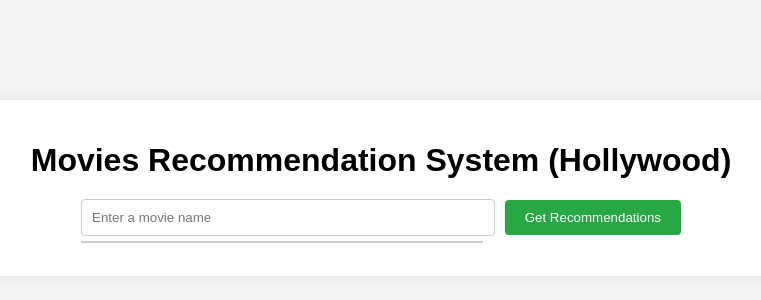
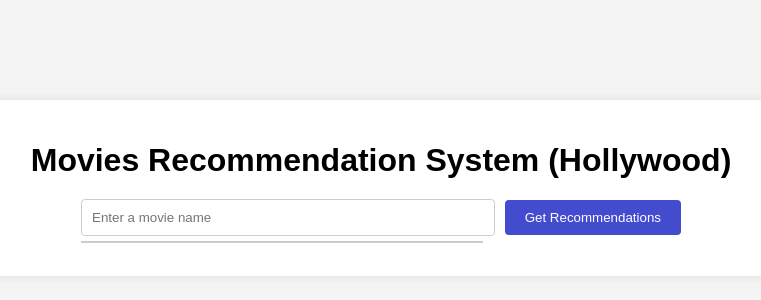
Before and after one commit to rohithm696/movies-main, a Flask app: page / in a window 1280 px wide. Shown: the part 212-512 px from the top of the page, without its empty margins (259-1020 px from the left). Run offline with Flask 3, Linux system fonts and the light colour scheme; parts of the project's set-up code (start-up, migrations or seed data) failed here and were passed over.

Commit message:
Version-3-button color changed

```diff
--- a/templates/index.html
+++ b/templates/index.html
@@ -54,7 +54,7 @@
 
         button {
             padding: 10px 20px;
-            background-color: #28a745;
+            background-color: #434ccf;
             color: #fff;
             border: none;
             border-radius: 4px;
@@ -62,7 +62,7 @@
         }
 
         button:hover {
-            background-color: #218838;
+            background-color: #356fb1;
         }
 
         #suggestions {
```
